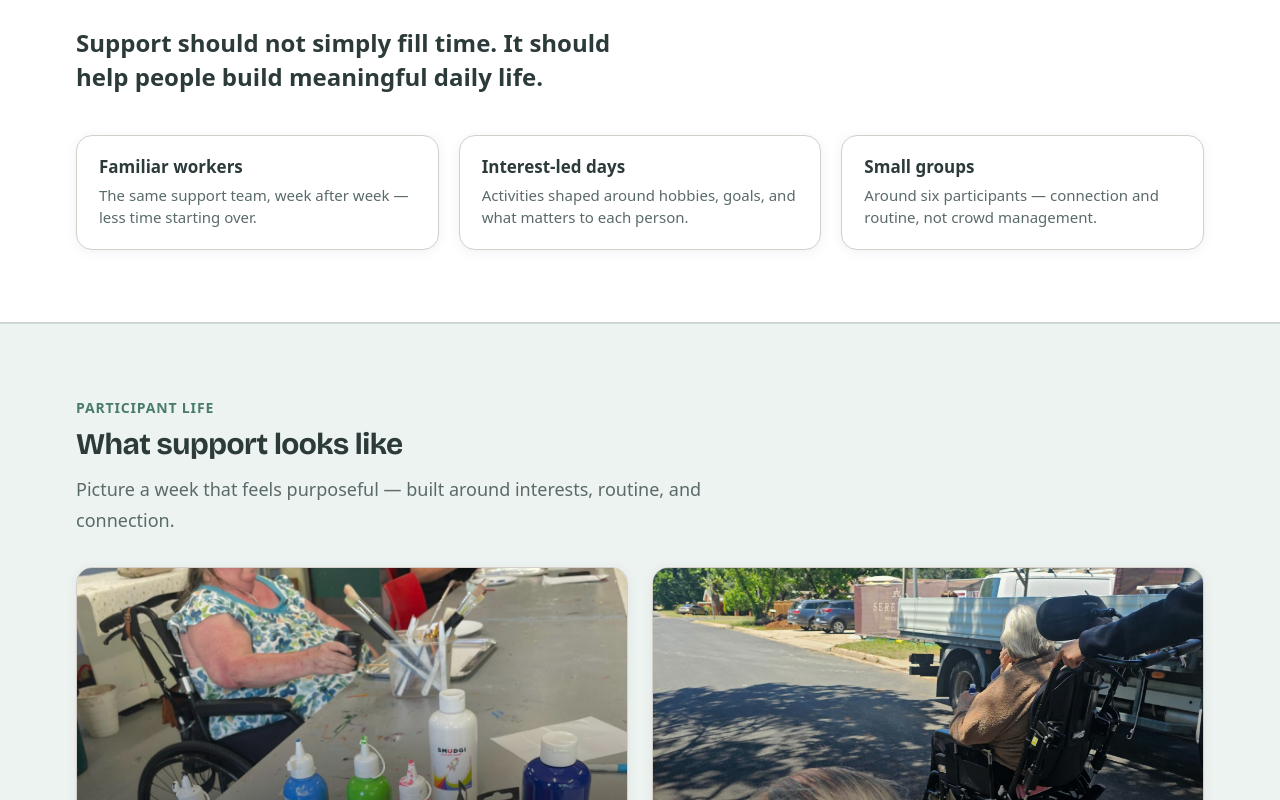
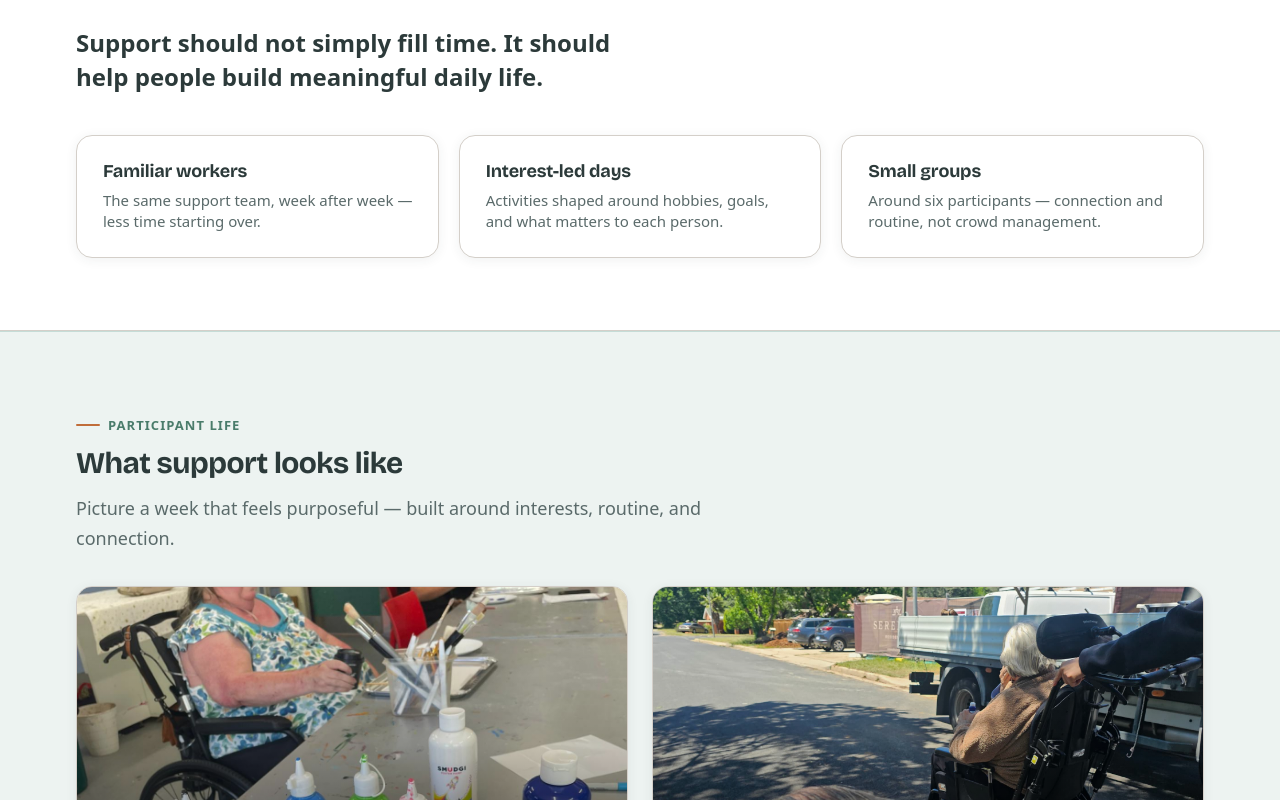
Before and after one commit to Kailashkc33/actJubilant, a Next.js app: page / in a window 1280 px wide. Shown: the part 960-1760 px from the top of the page. Built offline with nearby package versions, Linux system fonts and the light colour scheme.

Commit message:
Polish home sections, cards, steps, and depth links for modern-bold look
Co-authored-by: Kailashkc33 <Kailashkc33@users.noreply.github.com>

```diff
--- a/src/app/globals.css
+++ b/src/app/globals.css
@@ -694,12 +694,22 @@ html.hc .home-hero--bold::after {
 }
 
 .home-section-kicker {
-  margin-bottom: 0.5rem;
-  font-size: 0.875rem;
-  font-weight: 600;
-  letter-spacing: 0.06em;
+  display: inline-flex;
+  align-items: center;
+  gap: 0.5rem;
+  margin-bottom: 0.625rem;
+  font-size: 0.8125rem;
+  font-weight: 700;
+  letter-spacing: 0.08em;
   text-transform: uppercase;
   color: var(--sage);
+}
+.home-section-kicker::before {
+  content: "";
+  width: 1.5rem;
+  height: 2px;
+  border-radius: 9999px;
+  background: var(--warm);
 }
 
 /* Credibility / stats band */
@@ -781,16 +791,21 @@ html.hc .home-stat__label {
 }
 
 .home-card-interactive {
-  transition: border-color 0.15s ease, box-shadow 0.15s ease;
+  transition: border-color 0.18s ease, box-shadow 0.18s ease, transform 0.18s ease;
 }
 .home-card-interactive:hover,
 .home-card-interactive:focus-within {
   border-color: color-mix(in oklab, var(--warm) 35%, var(--border-subtle));
   box-shadow: var(--shadow-soft);
+  transform: translateY(-3px);
 }
 @media (prefers-reduced-motion: reduce) {
   .home-card-interactive {
     transition: none;
+  }
+  .home-card-interactive:hover,
+  .home-card-interactive:focus-within {
+    transform: none;
   }
 }
 
@@ -808,14 +823,41 @@ html.hc .home-stat__label {
   }
 }
 .home-proof-card {
+  position: relative;
   height: 100%;
-  padding: 1.25rem 1.375rem;
+  padding: 1.5rem 1.5rem 1.5rem 1.625rem;
+  overflow: hidden;
+}
+.home-proof-card::before {
+  content: "";
+  position: absolute;
+  left: 0;
+  top: 0;
+  bottom: 0;
+  width: 3px;
+  background: linear-gradient(180deg, var(--sage), var(--primary-600));
+  opacity: 0;
+  transition: opacity 0.18s ease;
+}
+.home-proof-card:hover::before,
+.home-proof-card:focus-within::before {
+  opacity: 1;
+}
+@media (prefers-reduced-motion: reduce) {
+  .home-proof-card::before {
+    transition: none;
+  }
 }
 .home-proof-card__title {
-  font-size: 1.0625rem;
-  font-weight: 600;
-  line-height: 1.35;
+  font-family: var(--font-display), system-ui, -apple-system, Segoe UI, Roboto, Helvetica, Arial, sans-serif;
+  font-size: 1.125rem;
+  font-weight: 700;
+  line-height: 1.3;
+  letter-spacing: -0.01em;
   color: var(--text);
+}
+html.dyslexia .home-proof-card__title {
+  font-family: var(--font-dys), system-ui, -apple-system, Segoe UI, Roboto, Helvetica, Arial, "Segoe UI Emoji";
 }
 .home-proof-card__line {
   margin-top: 0.375rem;
@@ -858,13 +900,20 @@ html.hc .home-stat__label {
   align-items: center;
   justify-content: center;
   flex-shrink: 0;
-  width: 1.75rem;
-  height: 1.75rem;
+  width: 2.125rem;
+  height: 2.125rem;
   border-radius: 9999px;
-  background: color-mix(in oklab, var(--primary-600) 12%, var(--surface));
-  font-size: 0.8125rem;
-  font-weight: 700;
-  color: var(--primary-700);
+  background: linear-gradient(135deg, var(--primary-600), var(--primary-700));
+  font-family: var(--font-display), system-ui, sans-serif;
+  font-size: 1rem;
+  font-weight: 800;
+  color: #fff;
+  box-shadow: 0 2px 8px color-mix(in oklab, var(--primary-600) 32%, transparent);
+}
+html.hc .home-step__label::before {
+  background: var(--primary-600);
+  color: #000;
+  box-shadow: none;
 }
 .home-step__line {
   margin-top: 0.5rem;
@@ -1270,11 +1319,52 @@ html.hc .home-pillar-card__title-overlay p {
 }
 
 .home-depth-link {
-  @apply font-semibold underline decoration-2 underline-offset-4;
+  display: flex;
+  align-items: center;
+  justify-content: space-between;
+  gap: 0.75rem;
+  width: 100%;
+  min-height: 44px;
+  padding: 0.875rem 1rem;
+  border: 1px solid var(--border-subtle);
+  border-radius: var(--radius-md);
+  background: var(--surface);
+  font-weight: 600;
+  color: var(--primary-700);
+  box-shadow: var(--shadow-card);
+  transition: border-color 0.18s ease, box-shadow 0.18s ease, transform 0.18s ease, color 0.18s ease;
+}
+.home-depth-link::after {
+  content: "→";
+  flex-shrink: 0;
+  font-size: 1.125rem;
+  color: var(--sage);
+  transition: transform 0.18s ease;
+}
+.home-depth-link:hover,
+.home-depth-link:focus-visible {
+  border-color: color-mix(in oklab, var(--primary-600) 35%, var(--border-subtle));
+  box-shadow: var(--shadow-soft);
+  transform: translateY(-2px);
   color: var(--primary-600);
 }
-.home-depth-link:hover {
-  color: var(--primary-700);
+.home-depth-link:hover::after,
+.home-depth-link:focus-visible::after {
+  transform: translateX(3px);
+}
+@media (prefers-reduced-motion: reduce) {
+  .home-depth-link,
+  .home-depth-link::after {
+    transition: none;
+  }
+  .home-depth-link:hover,
+  .home-depth-link:focus-visible {
+    transform: none;
+  }
+  .home-depth-link:hover::after,
+  .home-depth-link:focus-visible::after {
+    transform: none;
+  }
 }
 
 .home-depth-links {
@@ -1297,7 +1387,7 @@ html.hc .home-pillar-card__title-overlay p {
 }
 .home-depth-links__item {
   display: flex;
-  align-items: center;
+  align-items: stretch;
   min-height: 44px;
 }
 
@@ -1307,15 +1397,26 @@ html.hc .home-pillar-card__title-overlay p {
 }
 
 .home-referrer-band {
-  background: var(--bg-sage);
+  position: relative;
+  background: var(--bg-surface);
   border: 1px solid var(--sage-mid);
   border-radius: var(--radius-lg);
   padding: 2rem;
-  box-shadow: var(--shadow-card);
+  box-shadow: var(--shadow-soft);
+  overflow: hidden;
+}
+.home-referrer-band::before {
+  content: "";
+  position: absolute;
+  left: 0;
+  top: 0;
+  bottom: 0;
+  width: 4px;
+  background: linear-gradient(180deg, var(--primary-600), var(--sage));
 }
 @media (min-width: 768px) {
   .home-referrer-band {
-    padding: 2.5rem;
+    padding: 2.5rem 2.5rem 2.5rem 2.75rem;
   }
 }
 
--- a/src/app/page.tsx
+++ b/src/app/page.tsx
@@ -339,7 +339,7 @@ export default function Home() {
           The right fit matters for participants, families, and referrers alike.
         </p>
         <div className="mt-10 grid gap-6 lg:grid-cols-2 lg:gap-8">
-          <div className="card card--on-band home-card-interactive">
+          <div className="card card--highlight home-card-interactive">
             <h3 className="h3 text-xl md:text-xl">A strong fit when the participant…</h3>
             <ul className="mt-5 space-y-3">
               {STRONG_FIT.map((item) => (
```
